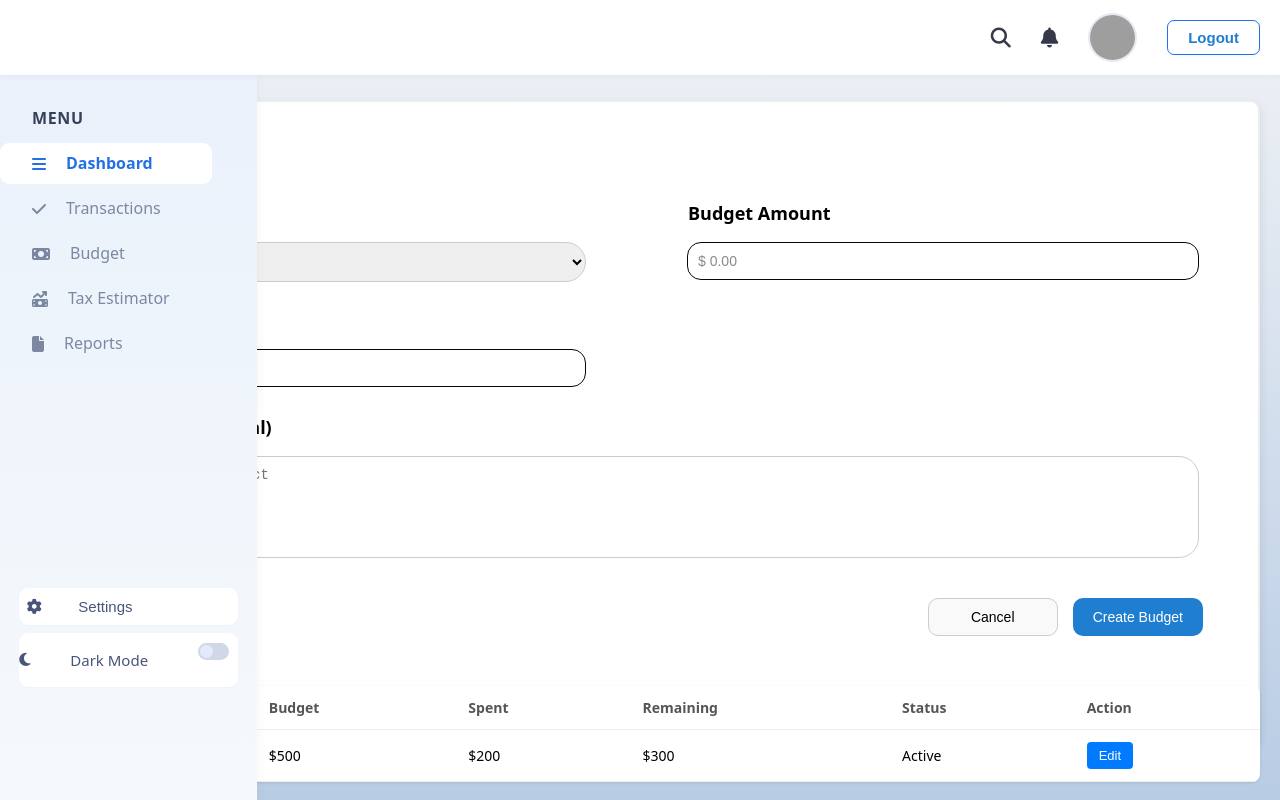
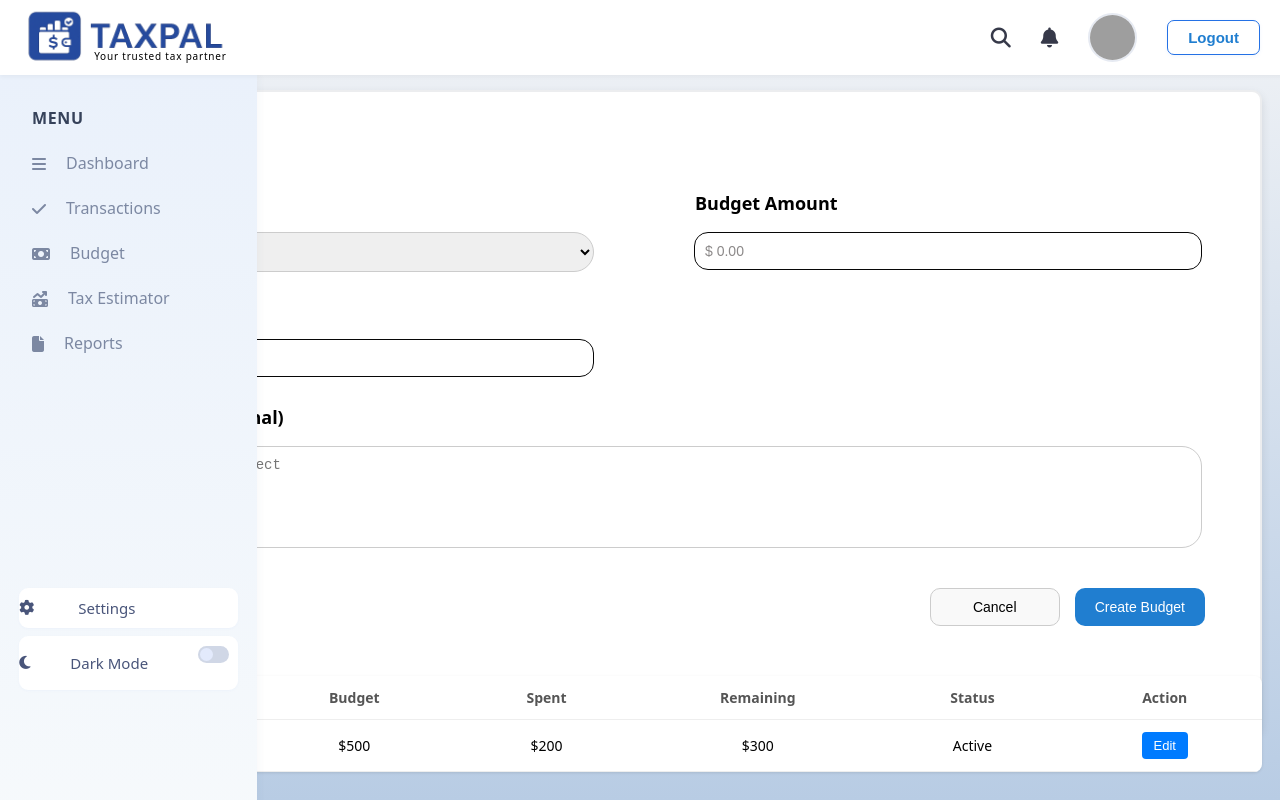
Before and after one commit to springboardmentor0316/Taxpal_team1, a React (Vite) app in the folder frontendd/: page /budget in a window 1280 px wide. Built offline with nearby package versions, Linux system fonts and the light colour scheme; grey boxes are pictures that could not be loaded.

Commit message:
issue resolved for frontend

```diff
--- a/frontendd/src/App.css
+++ b/frontendd/src/App.css
@@ -8,21 +8,14 @@ body {
   font-family: "Aboreto", system-ui;
   font-weight: 400;
   font-style: normal;
-  /* background-image:
-    linear-gradient(to right, lightgray 1px, transparent 1px),
-    linear-gradient(to bottom, lightgray 1px, transparent 1px);
-
-
-  background-size: calc(100vw / 12) calc(100vh / 12);
-
-  background-position: 0 0; */
   display: flex;
   justify-content: flex-end;
   height: 92vh;
   margin: 0;
   padding: 20px;
   box-sizing: border-box;
-  overflow: hidden;
+  overflow-x: hidden;
+  overflow-y: scroll;
 }
 .head {
   position: fixed;
--- a/frontendd/src/BudgetSet.jsx
+++ b/frontendd/src/BudgetSet.jsx
@@ -1,13 +1,14 @@
- import { Link} from "react-router-dom";
- import React from "react"
- import './Dashboard.css'
+import { Link, useLocation } from "react-router-dom";
+import React from "react";
+import "./Dashboard.css";
+import logo from "../img/taxpal1.png";
 
 function Budget() {
   return (
     <div>
-<div className="navbar">
-        <div className="logo">
-          <img src="/img/taxpal1.png" alt="Taxpal Logo" />
+      <div className="navbar">
+        <div className="brand">
+          <img src={logo} alt="Taxpal Logo" />
           <span className="tagline">Your trusted tax partner</span>
         </div>
         <div className="nav-icons">
@@ -22,14 +23,15 @@ function Budget() {
         </div>
       </div>
 
-
       <div className="sidebar">
         <div className="menu-title">MENU</div>
         <nav className="nav-menu">
           <ul>
-            <li className="active">
-              <i className="fa-solid fa-bars"></i>
-              <span className="text">Dashboard</span>
+            <li>
+              <Link to="/dashboard">
+                <i className="fa-solid fa-bars"></i>
+                <span className="text">Dashboard</span>
+              </Link>
             </li>
             <li>
               <i className="fa-solid fa-check"></i>
@@ -50,13 +52,13 @@ function Budget() {
           </ul>
         </nav>
         <div className="sidebar-bottom">
-          <button className="settings-btn">
-            <i style={{width: "30px"}} className="fa-solid fa-gear"></i>
-            <span style={{marginLeft: "19px",}}>Settings</span>
-          </button>
+          <Link to="/setting-page" className="settings-btn">
+            <i style={{ width: "30px" }} className="fa-solid fa-gear"></i>
+            <span style={{ marginLeft: "19px" }}>Settings</span>
+          </Link>
           <div className="dark-mode-toggle">
-            <i style={{width: "20px"}} className="fa-solid fa-moon"></i>
-            <span style={{marginLeft: "21px",}}>Dark Mode</span>
+            <i style={{ width: "20px" }} className="fa-solid fa-moon"></i>
+            <span style={{ marginLeft: "21px" }}>Dark Mode</span>
             <label className="switch">
               <input type="checkbox" />
               <span className="slider"></span>
@@ -69,15 +71,15 @@ function Budget() {
 
         <div className="form-row">
           <div className="form-group">
-            <label style={{marginLeft: "30px"}}>Category</label>
-            <select style={{width: "87%", marginLeft: "30px"}}>
+            <label style={{ marginLeft: "30px" }}>Category</label>
+            <select style={{ width: "87%", marginLeft: "30px" }}>
               <option>Select Category</option>
             </select>
           </div>
           <div className="form-group">
-            <label style={{marginLeft: "40px"}}>Budget Amount</label>
+            <label style={{ marginLeft: "40px" }}>Budget Amount</label>
             <input
-              style={{width: "83%", marginLeft: "39px"}}
+              style={{ width: "83%", marginLeft: "39px" }}
               type="text"
               placeholder="$ 0.00"
             />
@@ -85,16 +87,16 @@ function Budget() {
         </div>
 
         <div className="form-group">
-          <label style={{marginLeft: "30px"}}>Month</label>
+          <label style={{ marginLeft: "30px" }}>Month</label>
           <input
-            style={{width: "41.6%", marginLeft: "30px"}}
+            style={{ width: "41.6%", marginLeft: "30px" }}
             type="text"
             value="May, 2025"
           />
         </div>
 
         <div className="form-group">
-          <label style={{marginLeft: "30px"}}>Description (Optional)</label>
+          <label style={{ marginLeft: "30px" }}>Description (Optional)</label>
           <textarea placeholder="e.g web design project"></textarea>
         </div>
 
--- a/frontendd/src/Dashboard.css
+++ b/frontendd/src/Dashboard.css
@@ -1,18 +1,13 @@
 html, body {
-  height: 100%;
+  min-height: 100%;
+  background: linear-gradient(180deg, #f1f3f6 0%, #b8cce4 100%);
+  background-attachment: fixed;
 }
 
 body {
   font-family: "Aboreto", system-ui;
-  background: linear-gradient(180deg, #f1f3f6 0%, #b8cce4 100%);
-  min-height: 100vh;
   margin: 0;
-  /* background-image:
-    linear-gradient(to right, lightgray 1px, transparent 1px),
-    linear-gradient(to bottom, lightgray 1px, transparent 1px);
-    background-size: calc(100vw / 12) calc(100vh / 12);
-    background-position: 0 0; */
-  overflow-y: scroll;
+  overflow-y: auto;
 }
 
 /* navbar styling */
@@ -34,15 +29,34 @@ body {
   display: flex;
   align-items: center;
   gap: 10px;
+  margin: 0;
+  width: auto;
 }
 .logo img {
   height: 50px;
   object-fit: contain;
 }
 .tagline {
-  font-size: 1rem;
-  color: #818da8;
+  font-size: 10px;
+  color: black;
+  letter-spacing: 0.8px;
+  margin-top: 37px;
+  margin-left: -45.5%;
   font-weight: 500;
+}
+.brand {
+  display: flex;
+  align-items: center;
+  margin: 0 !important;
+  width: auto !important;
+}
+.brand img {
+  height: 250px;
+  width: auto;
+  margin-left: -40px;
+  margin-top: 8px;
+  object-fit: contain;
+  display: block;
 }
 .nav-icons {
   display: flex;
@@ -122,6 +136,13 @@ body {
   cursor: pointer;
   transition: background 0.13s, color 0.15s;
 }
+.nav-menu li a {
+  display: flex;
+  align-items: center;
+  text-decoration: none;
+  color: inherit;
+  width: 100%;
+}
 .nav-menu li.active,
 .nav-menu li:hover {
   background: #fff;
@@ -136,6 +157,12 @@ body {
   flex-direction: column;
   align-items: center;
   width: 100%;
+}
+.settings-btn {
+  text-decoration: none;
+  color: inherit;
+  display: flex;
+  align-items: center;
 }
 .settings-btn,
 .dark-mode-toggle {
@@ -201,12 +228,13 @@ body {
 
 /* dashboard styling */
 .dashboard-content {
-  margin-right: -38px;
-  margin-top: 90px;
+  margin-right: -40px;
+  margin-top:90px;
   padding: 30px 40px;
   background: transparent;
   min-height: 100vh;
   box-sizing: border-box;
+  margin-left: 257px; /* to clear the fixed sidebar */
 
 }
 @media (max-width: 900px) {
@@ -267,7 +295,7 @@ body {
   box-shadow: 0 1px 7px rgba(225, 235, 245, 0.14);
   padding: 24px 28px;
   flex: 1;
-  min-width: 233px;
+  min-width: 230px;
   min-height: 17vh;
   display: flex;
   flex-direction: column;
@@ -378,7 +406,7 @@ body {
 .transactions-panel th,
 .transactions-panel td {
   padding: 11px 4px;
-  text-align: left;
+  text-align: center;
 }
 .transactions-panel thead tr {
   border-bottom: 2px solid #e9e9ef;
@@ -523,14 +551,11 @@ textarea {
 .modal {
   background: #fff;
   border: 2px solid #ecedef;
-  /* background-image: linear-gradient(to right, #ddd 1px, transparent 1px),
-          linear-gradient(to bottom, #ddd 1px, transparent 1px);
-        background-size: 50px 50px;  */
   border-radius: 10px;
-  margin-left: 220px;
-  margin-top: 80px;
+  margin-right: -2px;
+  margin-top: 70px;
   padding: 20px;
-  width: 1195px;
+  width: 1185px;
   height: 75vh;
   box-shadow: 0 4px 10px rgba(0, 0, 0, 0.1);
 }
@@ -626,8 +651,8 @@ textarea {
 
 .budget-table th,
 .budget-table td {
-  padding: 12px 16px;
-  text-align: left;
+  padding: 12px 40px;
+  text-align: center;
   border-bottom: 1px solid #eee;
   font-size: 14px;
 }
--- a/frontendd/src/Dashboard.jsx
+++ b/frontendd/src/Dashboard.jsx
@@ -1,43 +1,54 @@
-import React, { useEffect, useState } from 'react';
-import { useNavigate } from 'react-router-dom';
-import { toast } from 'react-toastify';
-import './Dashboard.css';
-import Income from './Income.jsx';
-import Expenses from './Expenses.jsx';
+import React, { use, useEffect, useState } from "react";
+import { useNavigate, useLocation, Link } from "react-router-dom";
+import { toast } from "react-toastify";
+import "./Dashboard.css";
+import Income from "./Income.jsx";
+import Expenses from "./Expenses.jsx";
+import logo from "../img/taxpal1.png";
 function Dashboard() {
   const navigate = useNavigate();
-  const [userName, setUserName] = useState('User');
+  const [userName, setUserName] = useState("User");
 
   // modal states
   const [showIncome, setShowIncome] = useState(false);
   const [showExpenses, setShowExpenses] = useState(false);
 
+  //dark mode
+  // const [darkMode, setDarkMode] = useState(() => {
+  //   const saved = localStorage.getItem("darkMode");
+  //   return saved === "true";
+  // });
+
+  // useEffect(() => {
+  //   document.documentElement.classList.toggle("dark", darkMode);
+  //   localStorage, setItem("darkMode", String(darkMode));
+  // }, [darkMode]);
+
   useEffect(() => {
-    const userInfo = localStorage.getItem('user');
+    const userInfo = localStorage.getItem("user");
     if (userInfo) {
       try {
         const user = JSON.parse(userInfo);
-        setUserName(user.name || 'User');
-        toast.success(`Welcome back, ${user.name || 'User'}!`);
+        setUserName(user.name || "User");
+        toast.success(`Welcome back, ${user.name || "User"}!`);
       } catch (err) {
-        console.error('Error parsing user info:', err);
+        console.error("Error parsing user info:", err);
       }
     }
   }, []);
 
   const handleLogout = () => {
-    localStorage.removeItem('token');
-    localStorage.removeItem('user');
-    toast.info('Logged out successfully');
-    navigate('/');
+    localStorage.removeItem("token");
+    localStorage.removeItem("user");
+    toast.info("Logged out successfully");
+    navigate("/");
   };
 
   return (
     <div className="dashboard-container">
-
       <div className="navbar">
-        <div className="logo">
-          <img src="/img/taxpal1.png" alt="Taxpal Logo" />
+        <div className="brand">
+          <img src={logo} alt="Taxpal Logo" />
           <span className="tagline">Your trusted tax partner</span>
         </div>
         <div className="nav-icons">
@@ -48,45 +59,62 @@ function Dashboard() {
             alt="User Profile"
             className="avatar"
           />
-          <button className="logout-btn" onClick={handleLogout}>Logout</button>
+          <button className="logout-btn" onClick={handleLogout}>
+            Logout
+          </button>
         </div>
       </div>
-
 
       <div className="sidebar">
         <div className="menu-title">MENU</div>
         <nav className="nav-menu">
           <ul>
-            <li className="active">
+            <li
+              className={
+                useLocation().pathname === "/dashboard" ? "active" : ""
+              }
+            >
+              <Link to="/dashboard">
                 <i className="fa-solid fa-bars"></i>
                 <span className="text">Dashboard</span>
+              </Link>
             </li>
             <li>
+              <Link to="#">
                 <i className="fa-solid fa-check"></i>
                 <span className="text">Transactions</span>
+              </Link>
+            </li>
+            <li
+              className={useLocation().pathname === "/budget" ? "active" : ""}
+            >
+              <Link to="/budget">
+                <i className="fa-solid fa-money-bill"></i>
+                <span className="text">Budget</span>
+              </Link>
             </li>
             <li>
-              <i className="fa-solid fa-money-bill"></i>
-              <span className="text">Budget</span>
+              <Link to="#">
+                <i className="fa-solid fa-money-bill-trend-up"></i>
+                <span className="text">Tax Estimator</span>
+              </Link>
             </li>
             <li>
-              <i className="fa-solid fa-money-bill-trend-up"></i>
-              <span className="text">Tax Estimator</span>
-            </li>
-            <li>
+              <Link to="#">
                 <i className="fa-solid fa-file"></i>
                 <span className="text">Reports</span>
+              </Link>
             </li>
           </ul>
         </nav>
         <div className="sidebar-bottom">
-          <button className="settings-btn">
-            <i style={{width: "30px"}} className="fa-solid fa-gear"></i>
-            <span style={{marginLeft: "19px",}}>Settings</span>
-          </button>
+          <Link to="/setting-page" className="settings-btn">
+            <i style={{ width: "30px" }} className="fa-solid fa-gear"></i>
+            <span style={{ marginLeft: "19px" }}>Settings</span>
+          </Link>
           <div className="dark-mode-toggle">
-            <i style={{width: "20px"}} className="fa-solid fa-moon"></i>
-            <span style={{marginLeft: "21px",}}>Dark Mode</span>
+            <i style={{ width: "20px" }} className="fa-solid fa-moon"></i>
+            <span style={{ marginLeft: "21px" }}>Dark Mode</span>
             <label className="switch">
               <input type="checkbox" />
               <span className="slider"></span>
@@ -95,15 +123,11 @@ function Dashboard() {
         </div>
       </div>
 
-
       <div className="dashboard-content">
         <div className="welcome-row">
           <h2>Welcome, {userName}</h2>
           <div className="action-buttons">
-            <button
-              className="income-btn"
-              onClick={() => setShowIncome(true)}
-            >
+            <button className="income-btn" onClick={() => setShowIncome(true)}>
               Record New Income
             </button>
             <button
@@ -141,7 +165,6 @@ function Dashboard() {
             </h3>
           </div>
         </div>
-
 
         <div className="charts-row">
           <div className="income-expense-chart">
--- a/frontendd/src/SettingPage.jsx
+++ b/frontendd/src/SettingPage.jsx
@@ -1,5 +1,7 @@
 import React from "react";
 import { User, Tag, Bell, Lock, SquarePen, X } from "lucide-react";
+import { useLocation, Link } from "react-router-dom";
+import logo from "../img/taxpal1.png";
 
 function Settings() {
   const categories = [
@@ -17,8 +19,8 @@ function Settings() {
   return (
     <div style={{ fontFamily: "Aboreto, system-ui", padding: "70px" }}>
       <div className="navbar">
-        <div className="logo">
-          <img src="/img/taxpal1.png" alt="Taxpal Logo" />
+        <div className="brand">
+          <img src={logo} alt="Taxpal Logo" />
           <span className="tagline">Your trusted tax partner</span>
         </div>
         <div className="nav-icons">
@@ -37,25 +39,41 @@ function Settings() {
         <div className="menu-title">MENU</div>
         <nav className="nav-menu">
           <ul>
-            <li className="active">
+            <li
+              className={
+                useLocation().pathname === "/dashboard" ? "active" : ""
+              }
+            >
+              <Link to="/dashboard">
                 <i className="fa-solid fa-bars"></i>
                 <span className="text">Dashboard</span>
+              </Link>
             </li>
             <li>
+              <Link to="#">
                 <i className="fa-solid fa-check"></i>
                 <span className="text">Transactions</span>
+              </Link>
+            </li>
+            <li
+              className={useLocation().pathname === "/budget" ? "active" : ""}
+            >
+              <Link to="/budget">
+                <i className="fa-solid fa-money-bill"></i>
+                <span className="text">Budget</span>
+              </Link>
             </li>
             <li>
-              <i className="fa-solid fa-money-bill"></i>
-              <span className="text">Budget</span>
+              <Link to="#">
+                <i className="fa-solid fa-money-bill-trend-up"></i>
+                <span className="text">Tax Estimator</span>
+              </Link>
             </li>
             <li>
-              <i className="fa-solid fa-money-bill-trend-up"></i>
-              <span className="text">Tax Estimator</span>
-            </li>
-            <li>
+              <Link to="#">
                 <i className="fa-solid fa-file"></i>
                 <span className="text">Reports</span>
+              </Link>
             </li>
           </ul>
         </nav>
@@ -81,7 +99,7 @@ function Settings() {
           display: "flex",
           flexDirection: "column",
           marginLeft: "330px",
-          marginRight: "-54px",
+          marginRight: "-70px",
         }}
       >
         {/* Header Box */}
@@ -105,7 +123,7 @@ function Settings() {
           {/* Left Box */}
           <div
             style={{
-              flexBasis: "350px",
+              flexBasis: "370px",
               flexShrink: 0,
               background: "white",
               border: "1px solid #ddd",
@@ -157,6 +175,7 @@ function Settings() {
           <div
             style={{
               flexBasis: "710px",
+              height: "72vh",
               flexShrink: 0,
               background: "white",
               border: "1px solid #ddd",
@@ -208,7 +227,7 @@ function Settings() {
                     display: "flex",
                     justifyContent: "space-between",
                     alignItems: "center",
-                    marginBottom: "15px",
+                    marginBottom: "20px",
                   }}
                 >
                   <span>
```
Lines whose indentation alone changed are shown as unchanged.
